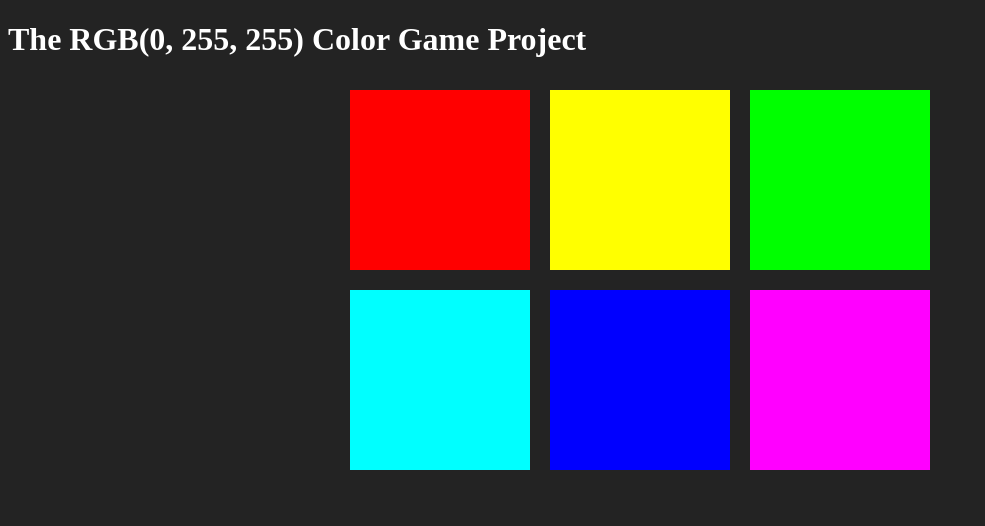
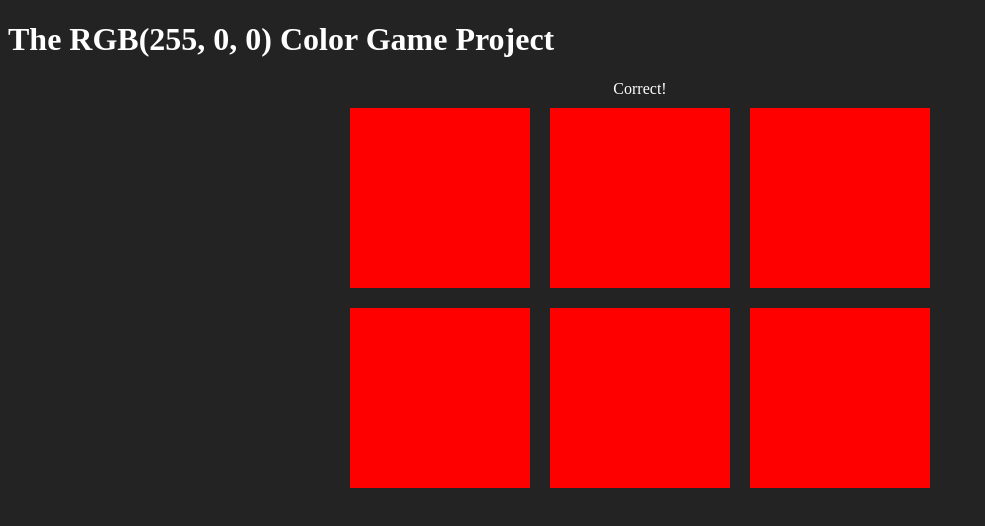
Before and after one commit to OskarMizgier/ColorGameProject, a plain HTML site: page index.html in a window 1280 px wide. Both pictures are taken after a click on the element 439 px from the left and 179 px from the top of the page. Shown: the whole page, without its empty margins (0-985 px from the left). Drawn offline with Linux system fonts and the light colour scheme.

Commit message:
Further logics was added to the game

```diff
--- a/index.css
+++ b/index.css
@@ -19,3 +19,12 @@ body {
 h1 {
     color: white;
 }
+
+.header {
+    text-align: center;
+}
+
+#message {
+    color: white;
+    text-align: center;
+}
--- a/index.html
+++ b/index.html
@@ -10,6 +10,10 @@
     <body>
         <!-- Main Content -->
         <h1>The <span id=colorDisplay>RGB</span> Color Game Project</h1>
+
+        <div class='header'>
+            <span id='message'></span>
+        </div>
         <!-- Squares with colors -->
         <div id='container'>
             <div class='square'></div>
--- a/index.js
+++ b/index.js
@@ -10,9 +10,13 @@ var colors = [
 
 // Select the square by Class
 var squares = document.querySelectorAll('.square');
-var pickedColor = colors[3];
+
+var pickedColor = pickColor();
+
 var colorDisplay = document.getElementById('colorDisplay');
 colorDisplay.textContent = pickedColor.toUpperCase();
+
+var messageDisplay = document.getElementById('message');
 
 // Loop through each six square and change their backgroundColor to colors[i]
 for (var i = 0; i < squares.length; i++) {
@@ -25,9 +29,27 @@ for (var i = 0; i < squares.length; i++) {
         var clickedColor = this.style.backgroundColor;
         //Compare the color with the clicked color and alert the result
         if(clickedColor === pickedColor) {
-            alert ('Correct')
+            messageDisplay.textContent = 'Correct!'
+            changeColors(clickedColor);
         } else {
-            alert ('wrong')
+            this.style.backgroundColor = '#232323'
+            messageDisplay.textContent = 'Try again!'
         }
     })
 };
+
+//Change colors of all squares when correct
+function changeColors (color) {
+for (var i = 0; i < squares.length; i++) {
+//Change each color
+    squares[i].style.backgroundColor = color;
+    }
+}
+
+
+
+// Pick random color from colors array
+function pickColor() {
+    var randomNumber = Math.floor(Math.random() * colors.length)
+    return colors[randomNumber]
+}
```
